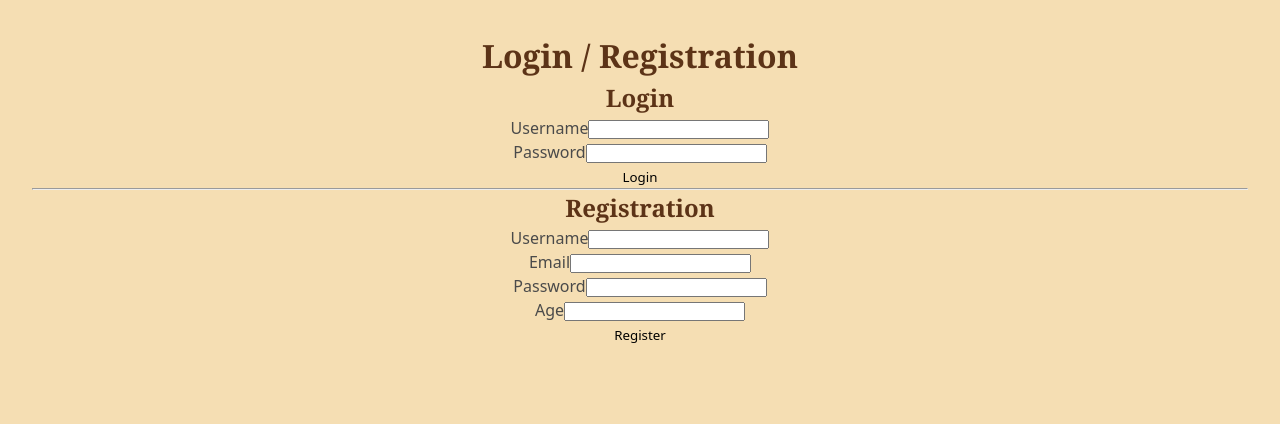
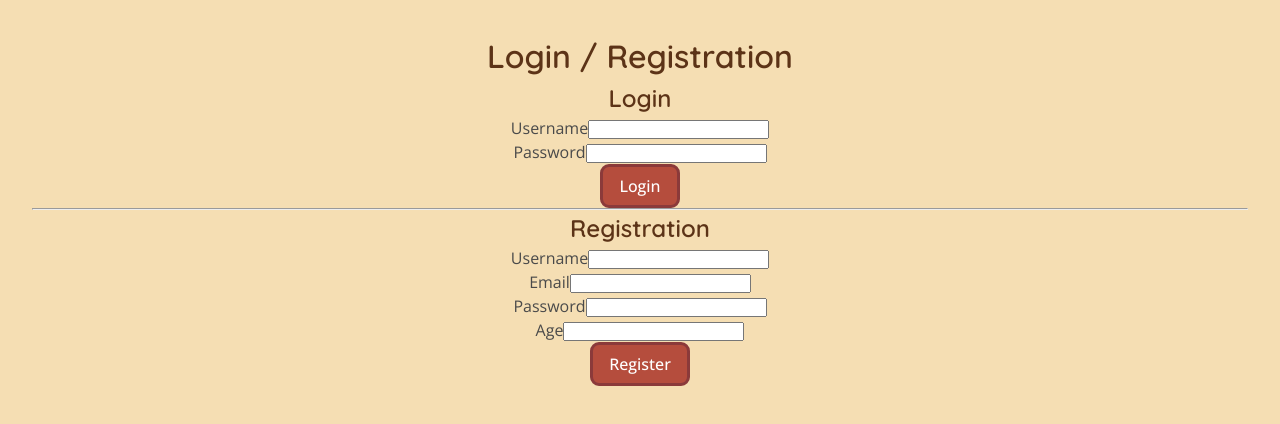
Before and after one commit to giuzep89/helpinghand-frontend, a React (Vite) app: page /login in a window 1280 px wide. Shown: the top 424 px of the page. Built offline with nearby package versions, Linux system fonts and the light colour scheme.

Commit message:
Fonts added, some fixes in the global styling, button styling added

```diff
--- a/src/components/button/Button.css
+++ b/src/components/button/Button.css
@@ -0,0 +1,38 @@
+.button {
+  padding: var(--sizing-sm) var(--sizing-md);
+  border-radius: var(--radius);
+  font-size: var(--font-size-base);
+  font-weight: 500;
+  cursor: pointer;
+  border: var(--border-width) solid transparent;
+}
+
+.button-primary {
+  background-color: var(--color-button-primary-bg);
+  border-color: var(--color-button-primary);
+  color: var(--color-text-light);
+}
+
+.button-primary:hover {
+  opacity: 0.9;
+}
+
+.button-secondary {
+  background-color: var(--color-button-secondary);
+  color: var(--color-text-light);
+}
+
+.button-secondary:hover {
+  opacity: 0.9;
+}
+
+.button-outline {
+  background-color: transparent;
+  color: var(--color-button-primary);
+  border-color: var(--color-button-primary);
+}
+
+.button-outline:hover {
+  background-color: var(--color-button-primary-bg);
+  color: var(--color-text-light);
+}
--- a/src/components/button/Button.jsx
+++ b/src/components/button/Button.jsx
@@ -1,8 +1,12 @@
 import './Button.css';
 
-function Button({ children, type = "button", onClick }) {
+function Button({ children, type = "button", variant = "primary", onClick }) {
   return (
-    <button type={type} onClick={onClick}>
+    <button
+      type={type}
+      className={`button button-${variant}`}
+      onClick={onClick}
+    >
       {children}
     </button>
   );
--- a/src/index.css
+++ b/src/index.css
@@ -1,3 +1,5 @@
+@import url('https://fonts.googleapis.com/css2?family=Open+Sans:wght@400;500;600&family=Quicksand:wght@500;600;700&display=swap');
+
 /* ================================
    CSS Reset
    ================================ */
@@ -19,7 +21,8 @@
   --color-background-card: #FFDAB3;       /* peach */
 
   /* Colors - Buttons */
-  --color-button-primary: #8B3A3A;        /* burgundy */
+  --color-button-primary: #8B3A3A;        /* burgundy - border/text */
+  --color-button-primary-bg: #B54D3D;     /* light red - background */
   --color-button-secondary: #5B8B7A;      /* teal */
   --color-button-outline: #8B5A3C;        /* brown */
 
@@ -43,13 +46,13 @@
   --sizing-2xl: 3rem;      /* 48px */
   --sizing-3xl: 4rem;      /* 64px */
 
-  /* Border Radius */
-  --radius: 0.25rem;       /* 4px */
+  /* Border */
+  --radius: 9px;
+  --border-width: 3px;
 
-  /* Typography - Font Families (PLACEHOLDER) */
-  /* TODO: Replace with final fonts and add explicit fallback fonts!! */
-  --font-family-heading: Georgia, serif;
-  --font-family-body: system-ui, sans-serif;
+  /* Typography - Font Families */
+  --font-family-heading: 'Quicksand', Arial, Helvetica, sans-serif;
+  --font-family-body: 'Open Sans', Arial, Helvetica, sans-serif;
 
   /* Typography - Font Sizes */
   --font-size-xs: 0.75rem;    /* 12px */
@@ -77,6 +80,7 @@ body {
 
 h1, h2, h3, h4, h5, h6 {
   font-family: var(--font-family-heading);
+  font-weight: 600;
   color: var(--color-text-primary);
 }
 
```
